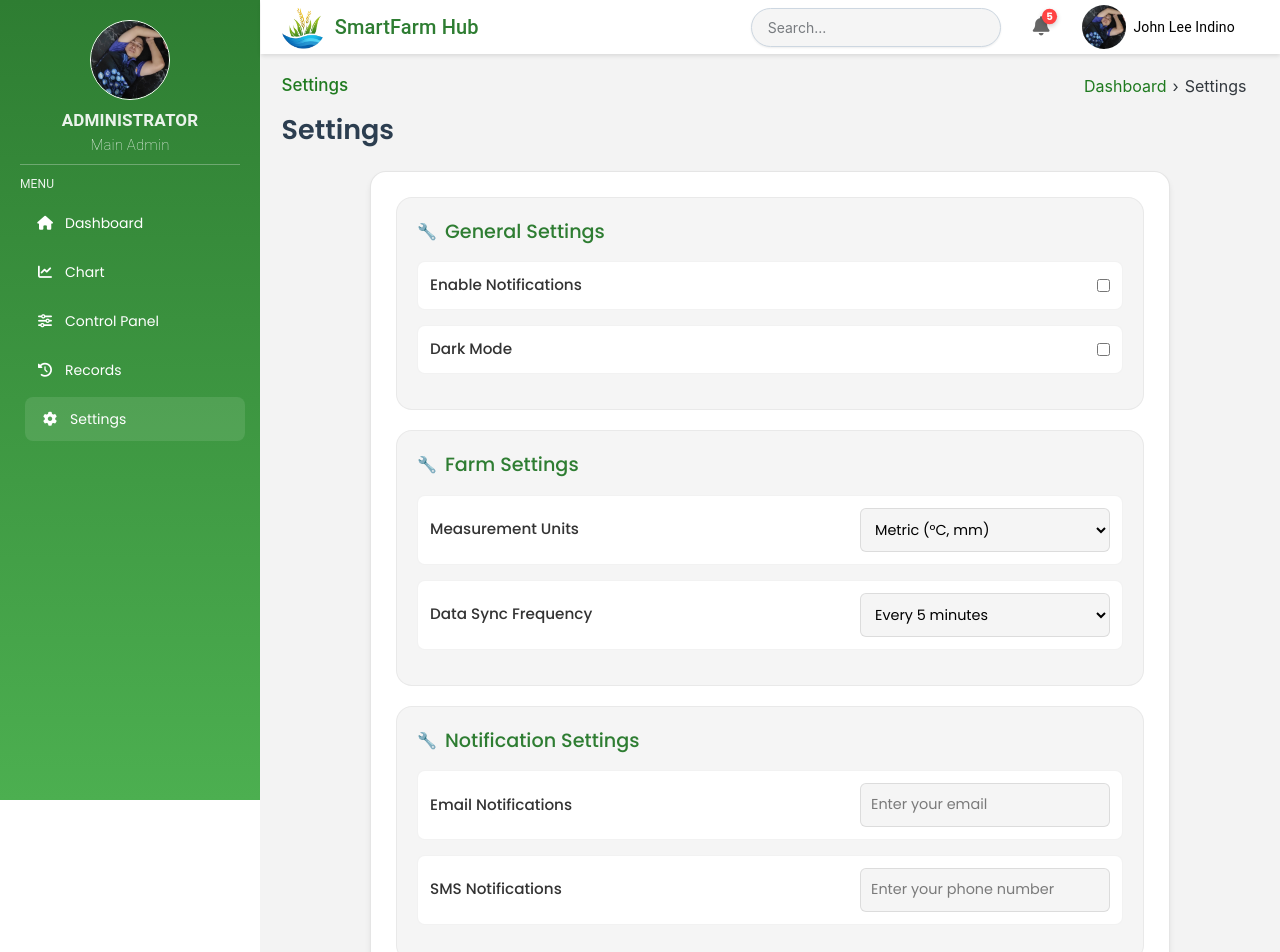
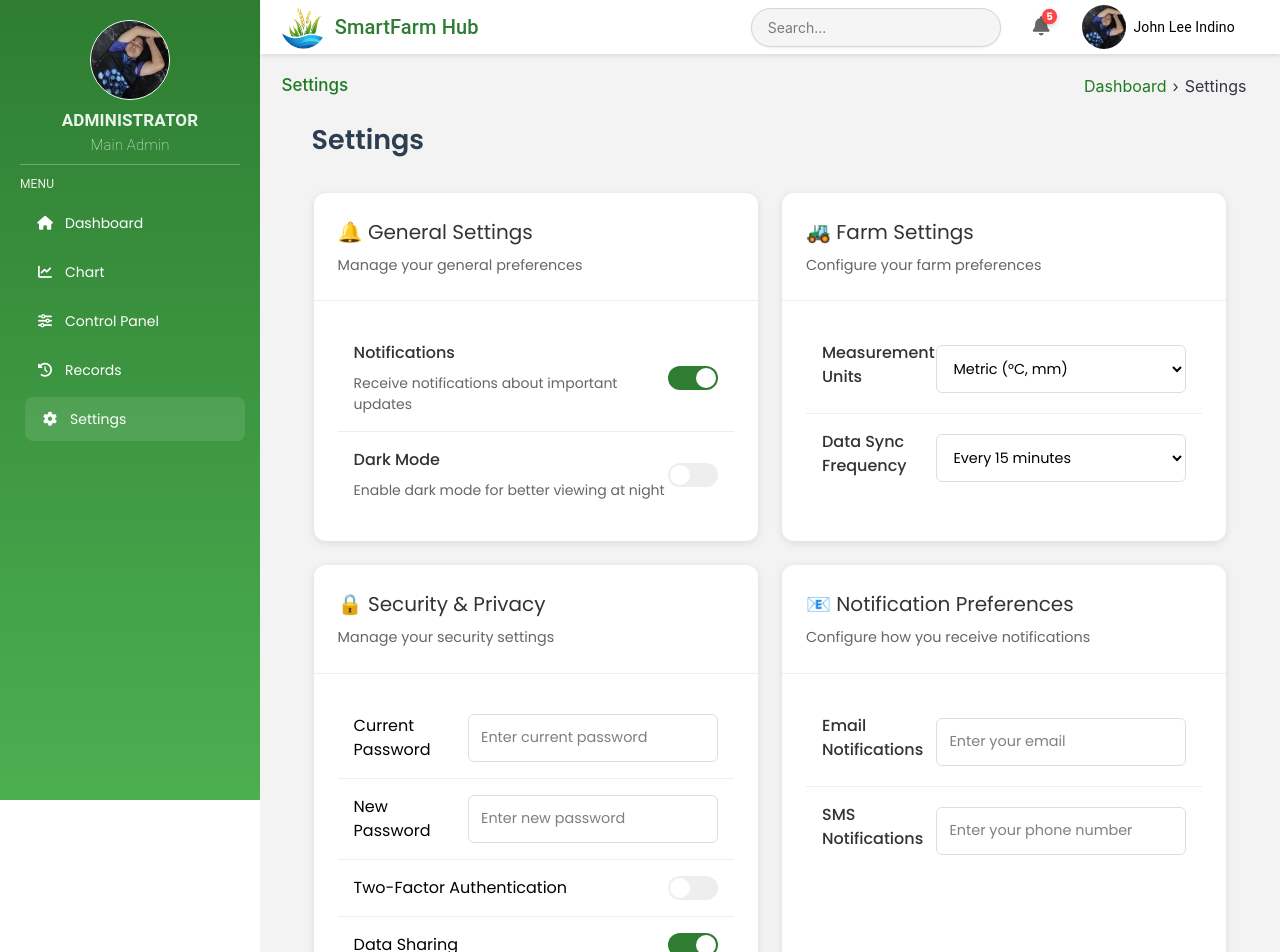
Before and after one commit to Confett1/Smart_Farming, a React (Vite) app in the folder my-app/: page /smart-farming/settings in a window 1280 px wide. Shown: the top 952 px of the page. Built offline with nearby package versions, Linux system fonts and the light colour scheme; sample sign-in values are in the browser's storage; some icons are missing.

Commit message:
adi na po mga boss

```diff
--- a/my-app/src/components/sections/Settings/SettingsContent.jsx
+++ b/my-app/src/components/sections/Settings/SettingsContent.jsx
@@ -1,35 +1,102 @@
+"use client"
+
+import { useState } from "react"
+
 const SettingsContent = () => {
+  const [formData, setFormData] = useState({
+    notifications: true,
+    darkMode: false,
+    units: "metric",
+    syncFrequency: "15",
+    email: "",
+    phone: "",
+    currentPassword: "",
+    newPassword: "",
+    twoFactor: false,
+    dataSharing: true,
+  })
+
+  const handleChange = (e) => {
+    const { name, value, type, checked } = e.target
+    setFormData((prev) => ({
+      ...prev,
+      [name]: type === "checkbox" ? checked : value,
+    }))
+  }
+
+  const handleSubmit = (e) => {
+    e.preventDefault()
+    console.log("Form submitted:", formData)
+  }
+
   return (
     <div className="settings-container">
-            <section className="settings-section">
-                <form className="settings-form">
-
+      <form onSubmit={handleSubmit} className="settings-grid">
         {/* General Settings */}
-                    <div className="setting-group">
-                        <h3>General Settings</h3>
+        <div className="settings-card">
+          <div className="card-header">
+            <h3>🔔 General Settings</h3>
+            <p className="card-description">Manage your general preferences</p>
+          </div>
+          <div className="card-content">
             <div className="setting-item">
-                            <label htmlFor="notifications">Enable Notifications</label>
-                            <input type="checkbox" id="notifications" name="notifications" />
+              <div className="setting-info">
+                <label htmlFor="notifications">Notifications</label>
+                <span className="setting-description">Receive notifications about important updates</span>
+              </div>
+              <input
+                type="checkbox"
+                id="notifications"
+                name="notifications"
+                checked={formData.notifications}
+                onChange={handleChange}
+                className="toggle-switch"
+              />
             </div>
             <div className="setting-item">
-                            <label htmlFor="dark-mode">Dark Mode</label>
-                            <input type="checkbox" id="dark-mode" name="dark-mode" />
+              <div className="setting-info">
+                <label htmlFor="darkMode">Dark Mode</label>
+                <span className="setting-description">Enable dark mode for better viewing at night</span>
+              </div>
+              <input
+                type="checkbox"
+                id="darkMode"
+                name="darkMode"
+                checked={formData.darkMode}
+                onChange={handleChange}
+                className="toggle-switch"
+              />
+            </div>
           </div>
         </div>
 
         {/* Farm Settings */}
-                    <div className="setting-group">
-                        <h3>Farm Settings</h3>
+        <div className="settings-card">
+          <div className="card-header">
+            <h3>🚜 Farm Settings</h3>
+            <p className="card-description">Configure your farm preferences</p>
+          </div>
+          <div className="card-content">
             <div className="setting-item">
+              <div className="setting-info">
                 <label htmlFor="units">Measurement Units</label>
-                            <select id="units" name="units">
+              </div>
+              <select id="units" name="units" value={formData.units} onChange={handleChange} className="select-input">
                 <option value="metric">Metric (°C, mm)</option>
                 <option value="imperial">Imperial (°F, in)</option>
               </select>
             </div>
             <div className="setting-item">
-                            <label htmlFor="data-sync">Data Sync Frequency</label>
-                            <select id="data-sync" name="data-sync">
+              <div className="setting-info">
+                <label htmlFor="syncFrequency">Data Sync Frequency</label>
+              </div>
+              <select
+                id="syncFrequency"
+                name="syncFrequency"
+                value={formData.syncFrequency}
+                onChange={handleChange}
+                className="select-input"
+              >
                 <option value="5">Every 5 minutes</option>
                 <option value="15">Every 15 minutes</option>
                 <option value="30">Every 30 minutes</option>
@@ -37,26 +104,110 @@ const SettingsContent = () => {
               </select>
             </div>
           </div>
+        </div>
 
-                    {/* Notification Settings */}
-                    <div className="setting-group">
-                        <h3>Notification Settings</h3>
+        {/* Security & Privacy */}
+        <div className="settings-card">
+          <div className="card-header">
+            <h3>🔒 Security & Privacy</h3>
+            <p className="card-description">Manage your security settings</p>
+          </div>
+          <div className="card-content">
             <div className="setting-item">
-                            <label htmlFor="email">Email Notifications</label>
-                            <input type="email" id="email" name="email" placeholder="Enter your email" />
+              <label htmlFor="currentPassword">Current Password</label>
+              <input
+                type="password"
+                id="currentPassword"
+                name="currentPassword"
+                placeholder="Enter current password"
+                value={formData.currentPassword}
+                onChange={handleChange}
+                className="text-input"
+              />
             </div>
             <div className="setting-item">
-                            <label htmlFor="sms">SMS Notifications</label>
-                            <input type="tel" id="sms" name="sms" placeholder="Enter your phone number" />
+              <label htmlFor="newPassword">New Password</label>
+              <input
+                type="password"
+                id="newPassword"
+                name="newPassword"
+                placeholder="Enter new password"
+                value={formData.newPassword}
+                onChange={handleChange}
+                className="text-input"
+              />
+            </div>
+            <div className="setting-item">
+              <label htmlFor="twoFactor">Two-Factor Authentication</label>
+              <input
+                type="checkbox"
+                id="twoFactor"
+                name="twoFactor"
+                checked={formData.twoFactor}
+                onChange={handleChange}
+                className="toggle-switch"
+              />
+            </div>
+            <div className="setting-item">
+              <label htmlFor="dataSharing">Data Sharing</label>
+              <input
+                type="checkbox"
+                id="dataSharing"
+                name="dataSharing"
+                checked={formData.dataSharing}
+                onChange={handleChange}
+                className="toggle-switch"
+              />
+            </div>
           </div>
         </div>
 
-                    {/* Save Button */}
-                    <button type="submit" className="btn btn-primary">Save Settings</button>
+        {/* Notification Preferences */}
+        <div className="settings-card">
+          <div className="card-header">
+            <h3>📧 Notification Preferences</h3>
+            <p className="card-description">Configure how you receive notifications</p>
+          </div>
+          <div className="card-content">
+            <div className="setting-item">
+              <div className="setting-info">
+                <label htmlFor="email">Email Notifications</label>
+              </div>
+              <input
+                type="email"
+                id="email"
+                name="email"
+                placeholder="Enter your email"
+                value={formData.email}
+                onChange={handleChange}
+                className="text-input"
+              />
+            </div>
+            <div className="setting-item">
+              <div className="setting-info">
+                <label htmlFor="phone">SMS Notifications</label>
+              </div>
+              <input
+                type="tel"
+                id="phone"
+                name="phone"
+                placeholder="Enter your phone number"
+                value={formData.phone}
+                onChange={handleChange}
+                className="text-input"
+              />
+            </div>
+          </div>
+        </div>
+
+        <div className="form-actions">
+          <button type="submit" className="submit-button">
+            Save Changes
+          </button>
+        </div>
       </form>
-            </section>
     </div>
-    );
-};
+  )
+}
 
-export default SettingsContent;
+export default SettingsContent
--- a/my-app/src/styles/Settings.css
+++ b/my-app/src/styles/Settings.css
@@ -1,145 +1,197 @@
-/* Center the entire settings section */
 .settings-container {
-  display: flex;
-  justify-content: center;
-  align-items: center;
-  min-height: 100vh; /* Full screen height */
-  padding: 20px; /* Prevents content from touching edges */
+  max-width: 1200px;
+  margin: 0 auto;
+  padding: 2rem;
 }
 
-/* Settings Section */
-.settings-section {
-  background-color: var(--card-background);
-  border-radius: var(--border-radius);
-  padding: 25px;
-  box-shadow: var(--shadow-md);
-  border: 1px solid rgba(0, 0, 0, 0.1);
-  transition: var(--transition);
-  max-width: 800px;
-  width: 100%;
-  text-align: center;
+.settings-grid {
+  display: grid;
+  grid-template-columns: repeat(2, 1fr);
+  gap: 1.5rem;
 }
 
-
-.settings-section:hover {
-  box-shadow: var(--shadow-lg);
+.settings-card {
+  background: white;
+  border-radius: 12px;
+  box-shadow: 0 2px 8px rgba(0, 0, 0, 0.1);
+  overflow: hidden;
+  transition: box-shadow 0.3s ease;
+  height: 100%;
 }
 
-/* Form */
-.settings-form {
-  display: flex;
-  flex-direction: column;
-  gap: 20px; /* Consistent spacing */
+.settings-card:hover {
+  box-shadow: 0 4px 12px rgba(0, 0, 0, 0.15);
 }
 
-/* Setting Groups */
-.setting-group {
-  background-color: var(--background-color);
-  padding: 20px;
-  border-radius: var(--border-radius);
-  border: 1px solid rgba(0, 0, 0, 0.05);
-  transition: var(--transition);
-  text-align: left;
+.card-header {
+  padding: 1.5rem;
+  border-bottom: 1px solid #eee;
 }
 
-.setting-group:hover {
-  border-color: var(--primary-color);
-  box-shadow: var(--shadow-sm);
+.card-header h3 {
+  margin: 0;
+  font-size: 1.25rem;
+  color: #333;
+  display: flex;
+  align-items: center;
+  gap: 0.5rem;
 }
 
-/* Section Titles */
-.setting-group h3 {
-  color: var(--primary-color);
-  margin-bottom: 15px;
-  font-size: 1.2rem;
-  font-weight: 500;
-  display: flex;
-  align-items: center;
-  gap: 8px;
+.card-description {
+  margin: 0.5rem 0 0;
+  color: #666;
+  font-size: 0.9rem;
 }
 
-.setting-group h3::before {
-  content: "🔧";
-  font-size: 1rem;
+.card-content {
+  padding: 1.5rem;
 }
 
-/* Individual Setting Items */
 .setting-item {
   display: flex;
   justify-content: space-between;
   align-items: center;
-  margin-bottom: 15px;
-  padding: 12px;
-  border-radius: 8px;
-  background-color: white;
-  border: 1px solid rgba(0, 0, 0, 0.05);
-  transition: var(--transition);
+  padding: 1rem;
+  border-bottom: 1px solid #eee;
 }
 
-.setting-item:hover {
-  border-color: var(--primary-color);
-  transform: translateY(-2px);
-  box-shadow: var(--shadow-sm);
+.setting-item:last-child {
+  border-bottom: none;
 }
 
-.setting-item label {
+.setting-info {
   flex: 1;
-  font-size: 0.95rem;
-  color: var(--text-primary);
-  font-weight: 500;
 }
 
-.setting-item select,
-.setting-item input[type="email"],
-.setting-item input[type="tel"] {
+.setting-info label {
+  display: block;
+  font-weight: 500;
+  margin-bottom: 0.5rem;
+  color: #333;
+}
+
+.setting-description {
+  display: block;
+  font-size: 0.875rem;
+  color: #666;
+}
+
+.password-inputs {
+  display: flex;
+  flex-direction: column;
+  gap: 1rem;
+  margin-top: 0.5rem;
+}
+
+.password-inputs .text-input {
   width: 250px;
-  padding: 10px;
-  border: 1px solid rgba(0, 0, 0, 0.1);
+}
+
+.text-input,
+.select-input {
+  width: 250px;
+  padding: 0.75rem;
+  border: 1px solid #ddd;
   border-radius: 6px;
   font-size: 0.9rem;
-  background-color: var(--background-color);
-  transition: var(--transition);
+  transition: border-color 0.3s ease;
 }
 
-.setting-item select:focus,
-.setting-item input[type="email"]:focus,
-.setting-item input[type="tel"]:focus {
-  border-color: var(--primary-color);
+.text-input:focus,
+.select-input:focus {
   outline: none;
-  box-shadow: 0 0 0 3px rgba(46, 125, 50, 0.1);
+  border-color: var(--success-color);
+  box-shadow: 0 0 0 3px rgba(37, 99, 235, 0.1);
 }
 
-/* Button */
-.btn-primary {
-  padding: 12px;
-  font-size: 1rem;
-  background-color: var(--primary-color);
-  color: white;
-  border-radius: var(--border-radius);
-  border: none;
+.toggle-switch {
+  position: relative;
+  width: 50px;
+  height: 24px;
+  appearance: none;
+  background: #eee;
+  border-radius: 12px;
   cursor: pointer;
-  transition: var(--transition);
+  transition: background 0.3s ease;
 }
 
-.btn-primary:hover {
-  background-color: var(--secondary-color);
+.toggle-switch:checked {
+  background: var(--primary-color);
 }
 
-/* Responsive Design */
-@media (max-width: 768px) {
-  .setting-item {
-      flex-direction: column;
-      align-items: stretch;
-      gap: 10px;
+.toggle-switch::before {
+  content: "";
+  position: absolute;
+  width: 20px;
+  height: 20px;
+  border-radius: 50%;
+  background: white;
+  top: 2px;
+  left: 2px;
+  transition: transform 0.3s ease;
+}
+
+.toggle-switch:checked::before {
+  transform: translateX(26px);
+}
+
+.form-actions {
+  grid-column: 1 / -1;
+  display: flex;
+  justify-content: flex-end;
+  margin-top: 1rem;
+}
+
+.submit-button {
+  padding: 0.75rem 1.5rem;
+  background: var(--primary-color);
+  color: white;
+  border: none;
+  border-radius: 6px;
+  font-size: 1rem;
+  cursor: pointer;
+  transition: background 0.3s ease;
+}
+
+.submit-button:hover {
+  background: var(--secondary-color);
+}
+
+@media (max-width: 1024px) {
+  .settings-grid {
+    grid-template-columns: 1fr;
   }
 
-  .setting-item select,
-  .setting-item input[type="email"],
-  .setting-item input[type="tel"] {
-      width: 100%;
+  .settings-container {
+    padding: 1rem;
   }
 
-  .btn-primary {
-      width: 100%;
+  .setting-item {
+    flex-direction: column;
+    align-items: stretch;
+    gap: 1rem;
+  }
+
+  .text-input,
+  .select-input,
+  .password-inputs {
+    width: 100%;
+  }
+
+  .password-inputs {
+    flex-direction: column;
+  }
+
+  .password-inputs .text-input {
+    width: 100%;
+  }
+
+  .toggle-switch {
+    align-self: flex-start;
   }
 }
+
+.page-name{
+  margin-top: 10px;
+  margin-left: 30px;
+}
```
Lines whose indentation alone changed are shown as unchanged.
